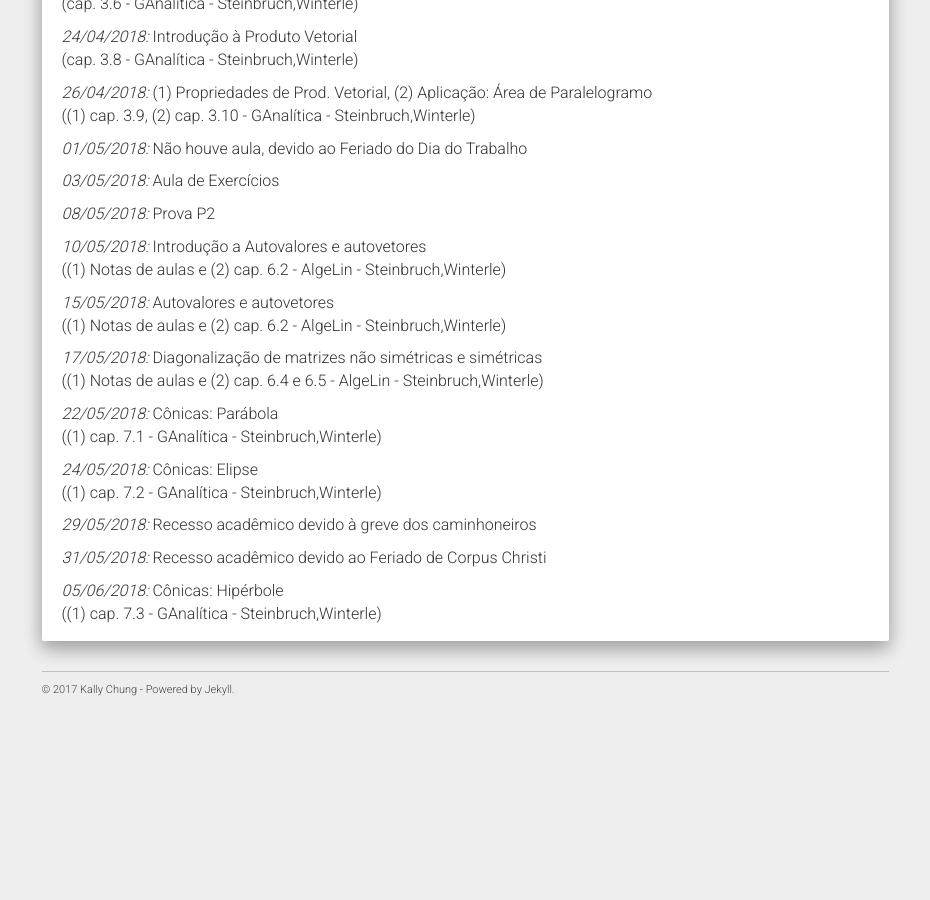
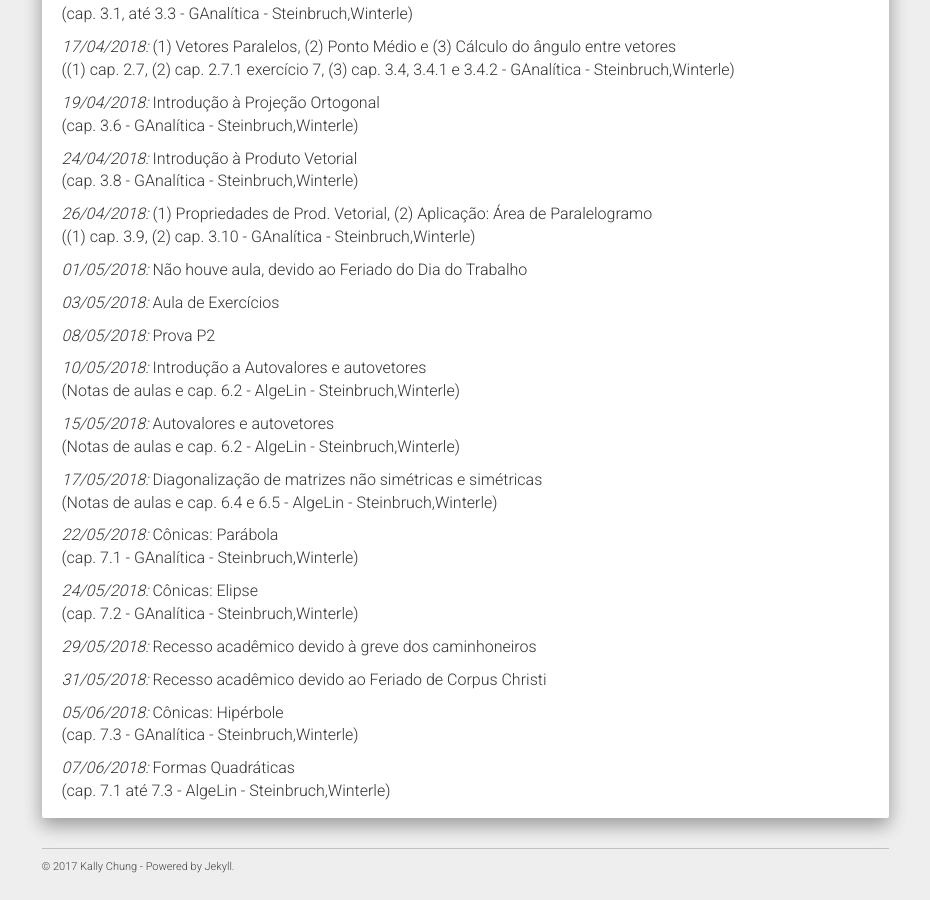
Before and after one commit to chunggnuhc/chunggnuhc.github.io, a Jekyll site: the page built from CM303-GAeAL-1sem2018.md, in a window 1280 px wide and 900 px high, scrolled down 2996 px. Shown: the whole window, without its empty margins (321-1251 px from the left). Built offline with Jekyll 4.4.1, drawn with Linux system fonts in a browser that asks for light colours; nearby versions of some CDN libraries; before the commit the page ends 3721 px from its top, so only the background shows below that; some of the changed text lies outside the part shown.

Commit message:
Update CM303 - Cronog, ListaExerc

```diff
--- a/CM303-GAeAL-1sem2018.md
+++ b/CM303-GAeAL-1sem2018.md
@@ -100,6 +100,12 @@
 
   7.3.4 - Todos os exercícios
 
+- [Lista 7 - Formas Quádricas](/disciplinas1sem2018/ListaExerc07 - CM303.pdf): Seção 7.5 de AlgeLin - Steinbruch, Winterle
+
+  7.5 - Exercícios 1, 3 até 24
+
+  Obs.: No exercício 1, haverá alguns casos de cônicas degeneradas. Consulte seção 7.4 de AlgeLin - Steinbruch, Winterle.
+
 <h3>Aulas Dadas</h3>
 
 - _20/02/2018:_ Não houve aula, devido à Semana de Calouros
@@ -148,18 +154,20 @@
 
   _08/05/2018:_ Prova P2
 
-  _10/05/2018:_ Introdução a Autovalores e autovetores <br/>((1) Notas de aulas e (2) cap. 6.2 - AlgeLin - Steinbruch,Winterle)
+  _10/05/2018:_ Introdução a Autovalores e autovetores <br/>(Notas de aulas e cap. 6.2 - AlgeLin - Steinbruch,Winterle)
 
-  _15/05/2018:_ Autovalores e autovetores <br/>((1) Notas de aulas e (2) cap. 6.2 - AlgeLin - Steinbruch,Winterle)
+  _15/05/2018:_ Autovalores e autovetores <br/>(Notas de aulas e cap. 6.2 - AlgeLin - Steinbruch,Winterle)
 
-  _17/05/2018:_ Diagonalização de matrizes não simétricas e simétricas <br/>((1) Notas de aulas e (2) cap. 6.4 e 6.5 - AlgeLin - Steinbruch,Winterle)
+  _17/05/2018:_ Diagonalização de matrizes não simétricas e simétricas <br/>(Notas de aulas e cap. 6.4 e 6.5 - AlgeLin - Steinbruch,Winterle)
 
-  _22/05/2018:_ Cônicas: Parábola <br/>((1) cap. 7.1 - GAnalítica - Steinbruch,Winterle)
+  _22/05/2018:_ Cônicas: Parábola <br/>(cap. 7.1 - GAnalítica - Steinbruch,Winterle)
 
-  _24/05/2018:_ Cônicas: Elipse <br/>((1) cap. 7.2 - GAnalítica - Steinbruch,Winterle)
+  _24/05/2018:_ Cônicas: Elipse <br/>(cap. 7.2 - GAnalítica - Steinbruch,Winterle)
 
   _29/05/2018:_ Recesso acadêmico devido à greve dos caminhoneiros
 
   _31/05/2018:_ Recesso acadêmico devido ao Feriado de Corpus Christi
 
-  _05/06/2018:_ Cônicas: Hipérbole <br/>((1) cap. 7.3 - GAnalítica - Steinbruch,Winterle)
+  _05/06/2018:_ Cônicas: Hipérbole <br/>(cap. 7.3 - GAnalítica - Steinbruch,Winterle)
+
+  _07/06/2018:_ Formas Quadráticas <br/>(cap. 7.1 até 7.3 - AlgeLin - Steinbruch,Winterle)
```
